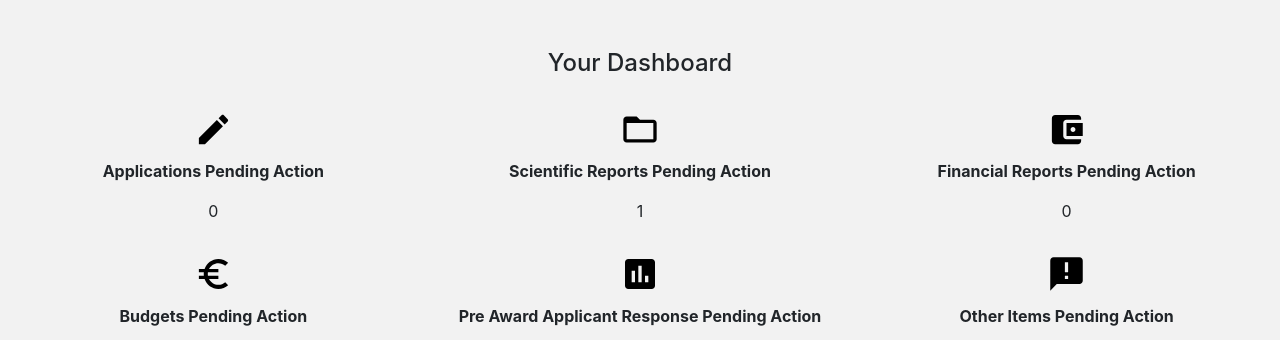
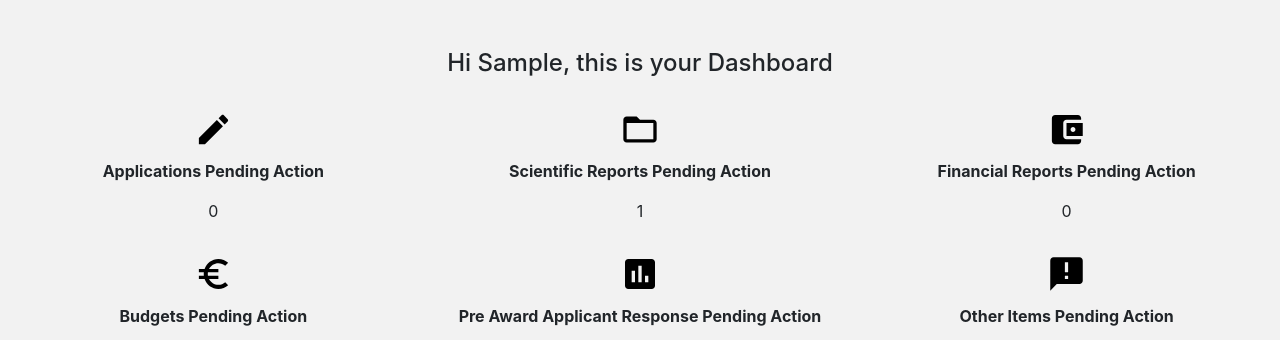
Before and after one commit to johnny1304/Team9, a Flask app: page /dashboard in a window 1280 px wide. Shown: the part 95-435 px from the top of the page. Run offline with Flask 2, Linux system fonts and the light colour scheme; a user stored in the database is signed in; tables that the repository leaves empty or names only in its code hold one stand-in row (values such as "Sample post"); some libraries are stand-ins or nearby versions.

Commit message:
added current username to dashboard

```diff
--- a/templates/dashboard.html
+++ b/templates/dashboard.html
@@ -5,7 +5,7 @@
 <br><br><br>
 
 <div class="container-fluid text-center bg-grey">
-    <h4>Your Dashboard</h4>
+    <h4>Hi {{current_user.first_name}}, this is your Dashboard</h4>
     <br>
     <div class="row text-center">
       <div class="col-sm-4">
```
